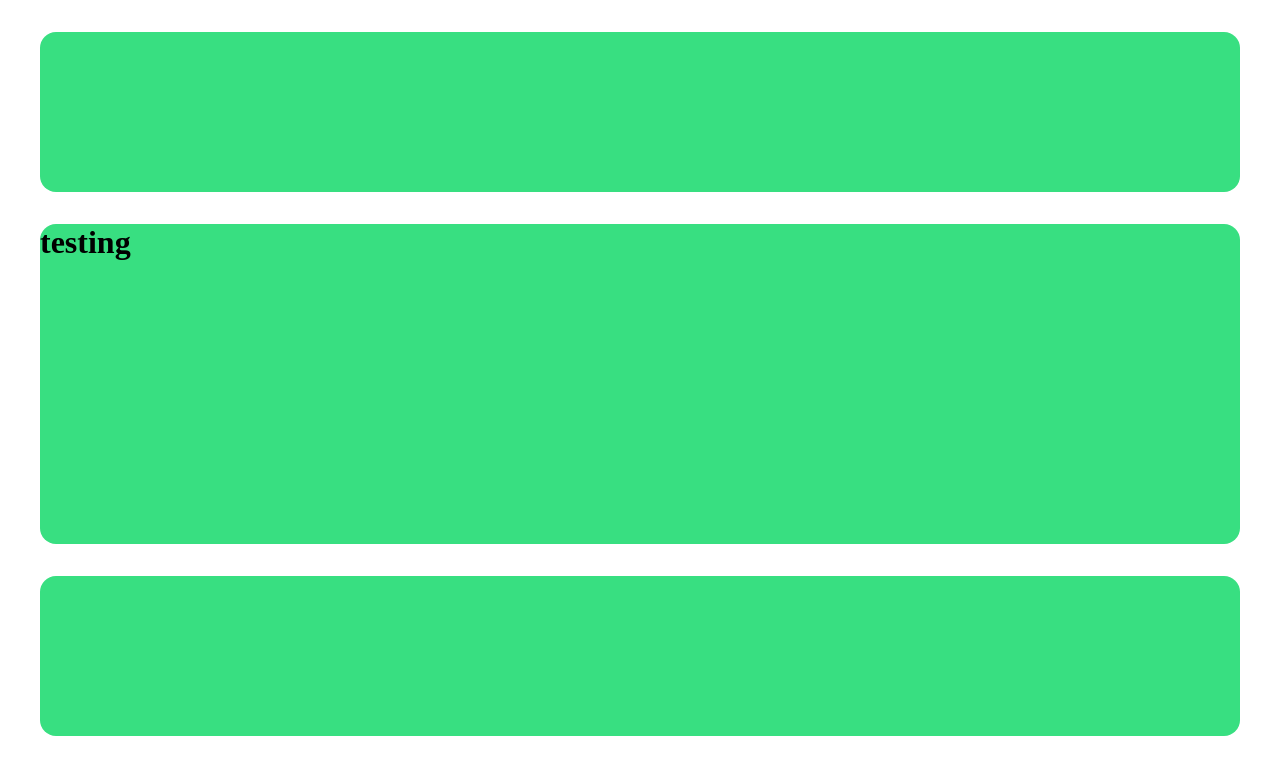
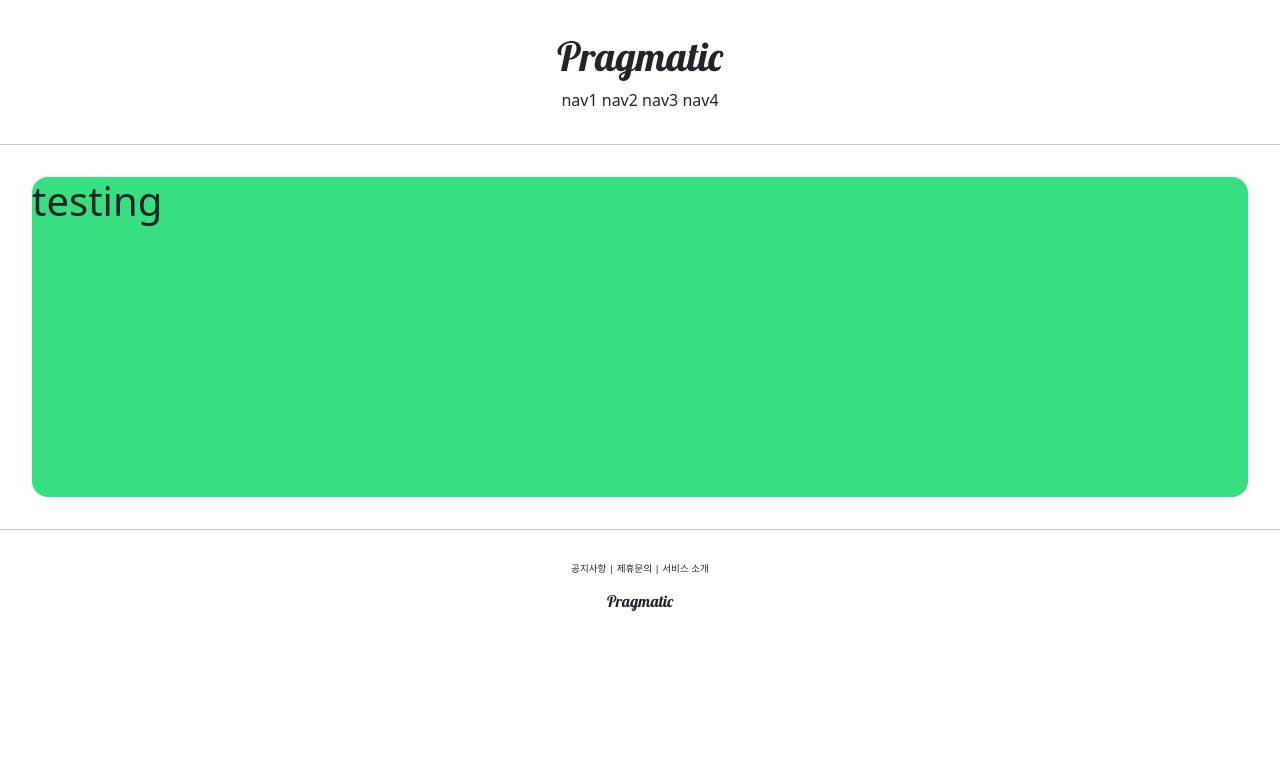
Before and after one commit to GangHyeokLee/pragmatic, a Django app: page /account/hello_world/ in a window 1280 px wide. Shown: the top 775 px of the page. Run offline with Django 3.2, Linux system fonts and the light colour scheme.

Commit message:
django course 10 commit: html styles

```diff
--- a/templates/base.html
+++ b/templates/base.html
@@ -4,8 +4,12 @@
 <body>
     {% include 'header.html' %}
 
+    <hr>
+
     {% block content %}
     {% endblock %}
+
+    <hr>
 
     {% include 'footer.html' %}
 </body>
--- a/templates/footer.html
+++ b/templates/footer.html
@@ -1,3 +1,10 @@
-<div style="height: 10rem; background-color: #38df81; border-radius: 1rem; margin: 2rem;">
-
+<div style="text-align: center; margin-top: 2rem">
+    <div style="font-size: .6rem">
+        <span>공지사항</span> |
+        <span>제휴문의</span> |
+        <span>서비스 소개</span>
+    </div>
+    <div style="margin-top: 1rem">
+        <h6 style="margin-top: 1rem; font-family: 'Lobster', sans-serif;">Pragmatic</h6>
+    </div>
 </div>
--- a/templates/head.html
+++ b/templates/head.html
@@ -1,4 +1,13 @@
 <head>
     <meta charset="UTF-8">
     <title>Pragmatic</title>
+
+    {#  BOOTSTRAP LINK  #}
+    <link href="https://cdn.jsdelivr.net/npm/bootstrap@5.3.2/dist/css/bootstrap.min.css" rel="stylesheet"
+          integrity="sha384-T3c6CoIi6uLrA9TneNEoa7RxnatzjcDSCmG1MXxSR1GAsXEV/Dwwykc2MPK8M2HN" crossorigin="anonymous">
+
+    {#  Google Fonts LINK  #}
+    <link rel="preconnect" href="https://fonts.googleapis.com">
+    <link rel="preconnect" href="https://fonts.gstatic.com" crossorigin>
+    <link href="https://fonts.googleapis.com/css2?family=Lobster&display=swap" rel="stylesheet">
 </head>
--- a/templates/header.html
+++ b/templates/header.html
@@ -1,3 +1,12 @@
-<div style="height: 10rem; background-color: #38df81; border-radius: 1rem; margin: 2rem;">
+<div style="text-align: center; margin: 2rem 0">
+    <div>
+        <h1 style="font-family: 'Lobster', sans-serif;">Pragmatic</h1>
+    </div>
+    <div>
+        <span>nav1</span>
+        <span>nav2</span>
+        <span>nav3</span>
+        <span>nav4</span>
+    </div>
 
 </div>
```
